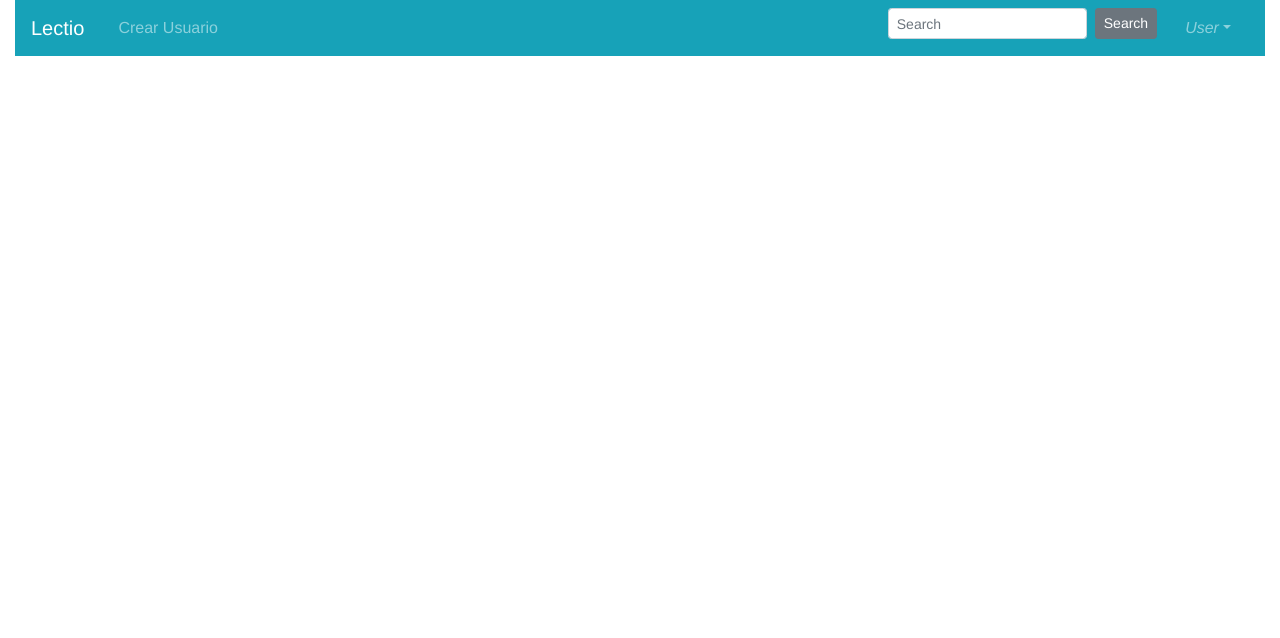
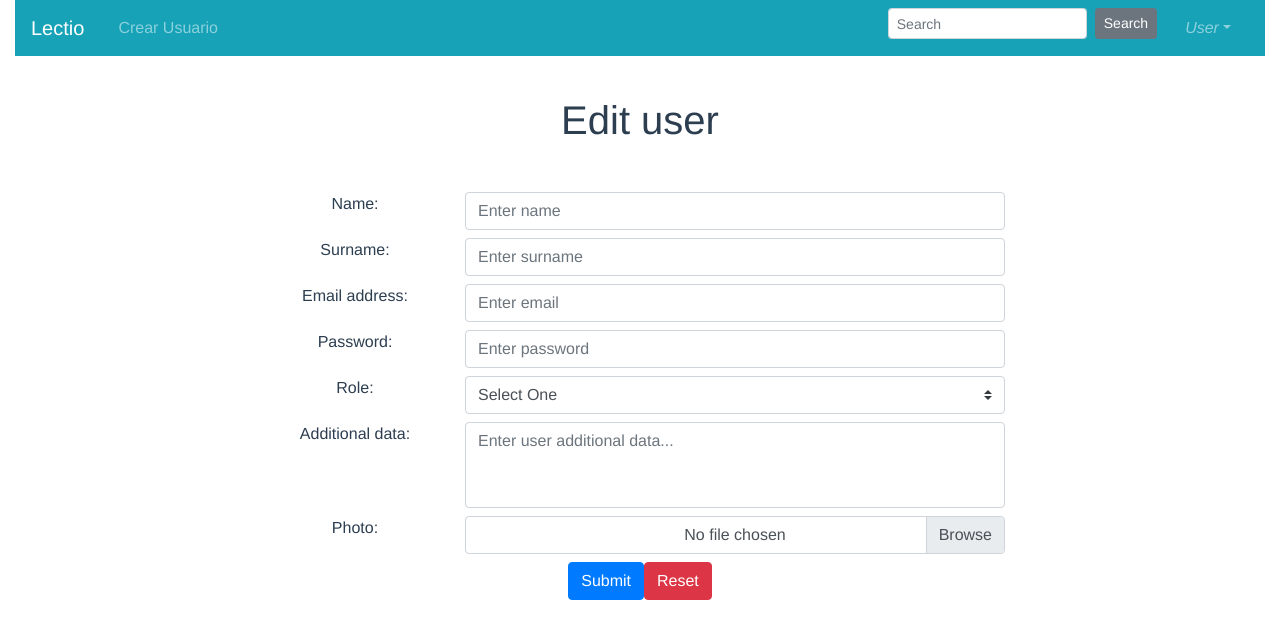
Before and after one commit to adripenate/Lectio-Frontend, a Vue app: page /#/user/edit/1 in a window 1280 px wide. Shown: the top 638 px of the page. Built offline with nearby package versions, Linux system fonts and the light colour scheme; no server answers.

Commit message:
HU-4: View for update user finish

```diff
--- a/src/APIService.js
+++ b/src/APIService.js
@@ -16,6 +16,13 @@ export class APIService {
         });
     }
 
+    async updateUser(user){
+        const url = `${API_URL}/users`;
+        return await axios.put(url, user, {
+            headers: headers
+        });
+    }
+
     getSomething() {
         const url = `${API_URL}/`;
         return axios.get(url).then(response => response.data);
@@ -24,6 +31,11 @@ export class APIService {
     async getUsers() {
         const url = `${API_URL}/users`;
         return await axios.get(url).then((response) => response.data).catch( error => { console.log(error); });
+    }
+
+    async getUser(id) {
+        const url = `${API_URL}/users/`;
+        return await axios.get(url + id).then((response) => response.data).catch( error => { console.log(error); });
     }
 
     async deleteUser(id) {
--- /dev/null
+++ b/src/components/EditUser.vue
@@ -0,0 +1,203 @@
+<template>
+<div class="hello">
+    <b-container class="bv-row">
+        <h1 class="title">Edit user</h1>
+        <b-form @submit="onSubmit" @reset="onReset" v-if="show" header='Create a new user'>
+        <b-row>
+            <b-col md="2" offset="2"><label for="name-field">Name:</label></b-col>
+            <b-col md="6">
+                <b-form-input
+                    id="name-field"
+                    v-model="form.firstName"
+                    required
+                    placeholder="Enter name"
+                ></b-form-input>
+            </b-col>
+        </b-row>
+
+        <b-row class="mt-2">
+            <b-col md="2" offset="2"><label for="surname-field">Surname:</label></b-col>
+            <b-col md="6">
+                <b-form-input
+                    id="surname-field"
+                    v-model="form.lastName"
+                    required
+                    placeholder="Enter surname"
+                ></b-form-input>
+            </b-col>
+        </b-row>
+
+        <b-row class="mt-2">
+            <b-col md="2" offset="2"><label for="email-field">Email address:</label></b-col>
+            <b-col md="6">
+                <b-form-input
+                    id="email-field"
+                    v-model="form.email"
+                    :state="emailValidation"
+                    type="email"
+                    required
+                    placeholder="Enter email"
+                ></b-form-input>
+            </b-col>
+        </b-row>
+
+        <b-row>
+            <b-col md="6" offset="2">
+                <b-form-invalid-feedback :state="emailValidation">
+                    Please enter a valid email
+                </b-form-invalid-feedback>
+            </b-col>
+        </b-row>
+
+        <b-row class="mt-2">
+            <b-col md="2" offset="2"><label for="password-field">Password:</label></b-col>
+            <b-col md="6">
+                <b-form-input
+                    id="password-field"
+                    v-model="form.password"
+                    type="password"
+                    required
+                    placeholder="Enter password"
+                ></b-form-input>
+            </b-col>
+        </b-row>
+
+        <b-row class="mt-2">
+            <b-col md="2" offset="2"><label for="roles-field">Role:</label></b-col>
+            <b-col md="6">
+                <b-form-select
+                    id="role-field"
+                    v-model="form.role"
+                    :options="roles"
+                    required
+                ></b-form-select>
+            </b-col>
+        </b-row>
+
+        <b-row class="mt-2">
+            <b-col md="2" offset="2"><label for="additional-data-field">Additional data:</label></b-col>
+            <b-col md="6">
+                <b-form-textarea
+                    id="additional-data-field"
+                    v-model="form.additional"
+                    placeholder="Enter user additional data..."
+                    rows="3"
+                    max-rows="6"
+                ></b-form-textarea>
+            </b-col>
+        </b-row>
+
+        <b-row class="mt-2">
+            <b-col md="2" offset="2"><label for="photo-field">Photo:</label></b-col>
+            <b-col md="6">
+                <b-form-file
+                    id="photo-field"
+                    v-model="form.photo"
+                    type="file"
+                ></b-form-file>
+            </b-col>
+        </b-row>
+
+        <b-row class="mt-2 justify-content-md-center" >
+            <b-col md="4"><b-button type="submit" variant="primary">Submit</b-button><b-button type="reset" variant="danger">Reset</b-button></b-col>
+        </b-row>
+
+        <b-alert variant="success" show v-if="successNewUser">Successful updated!</b-alert>
+        <b-alert variant="danger" show v-if="error">An error has ocurred!</b-alert>
+    </b-form>
+</b-container>
+</div>
+</template>
+
+<script>
+  import {APIService} from '../APIService';
+  export default {
+    data() {
+      return {
+        form: {
+          firstName: '',
+          lastName: '',
+          email: '',
+          password: '',
+          photo: '',
+          role: null,
+          additional: ''
+        },
+        successUptatedUser : false,
+        error : false,
+        roles: [{ text: 'Select One', value: null }, 'Student', 'Librarian', 'Administrator'],
+        show: true
+      }
+    },
+
+    computed:{
+        emailValidation() {
+            if(this.form.email != ''){
+                var emailRegex = /^(([^<>()[\]\\.,;:\s@"]+(\.[^<>()[\]\\.,;:\s@"]+)*)|(".+"))@((\[[0-9]{1,3}\.[0-9]{1,3}\.[0-9]{1,3}\.[0-9]{1,3}\])|(([a-zA-Z\-0-9]+\.)+[a-zA-Z]{2,}))$/;
+                return emailRegex.test(this.form.email);
+            }
+            return null;
+        }
+    },
+
+    mounted(){
+        this.getUserData()
+    },
+    methods: {
+        onSubmit(evt) {
+            evt.preventDefault()
+            const apiService = new APIService();
+            var data = apiService.updateUser(JSON.stringify(this.form));
+            data.then(result => {
+                if (result.status == 201) {
+                    this.successUptatedUser = true;
+                    this.onReset();
+                } else {
+                    this.error = true;
+                }})
+
+        },
+        onReset(evt) {
+            evt.preventDefault()
+            // Reset our form values
+            this.form.firstName = ''
+            this.form.lastName = ''
+            this.form.email = ''
+            this.form.password = '',
+            this.form.photo = '',
+            this.form.role = null
+            this.form.additional = ''
+            // Trick to reset/clear native browser form validation state
+            this.show = false
+            this.$nextTick(() => {
+            this.show = true
+            })
+        },
+        getUserData(){
+            var apiService = new APIService();
+            apiService.getUser(this.$route.params.id).then(result => {
+                if (result.status == 201) {
+                    this.setData(result.data);
+                } else {
+                    this.error = true;
+                }
+            })
+        },
+        setData(data) {
+            this.form.firstName = data.firstName
+            this.form.lastName = data.lastName
+            this.form.email = data.email
+            this.form.password = data.password,
+            this.form.photo = data.photo,
+            this.form.role = data.role
+            this.form.additional = data.additional
+        }
+    }
+  }
+</script>
+
+<style>
+.title{
+    padding: 5vh;
+}
+</style>
--- a/src/components/UserList.vue
+++ b/src/components/UserList.vue
@@ -5,7 +5,7 @@
         <div>
              <b-table :items="items" :fields="fields" striped responsive="sm" v-if="showTable">
                 <template v-slot:cell(options)="row">
-                    <b-button pill size="sm" @click="row.toggleDetails" class="mr-2">
+                    <b-button pill size="sm" :to="`/user/edit/${row.item.id}`" class="mr-2">
                     <b-icon icon="pencil-square"></b-icon> Edit
                     </b-button>
                     <b-button variant="danger" pill size="sm" @click="setUserAndShowModal(row.item, row.index, $event.target)" class="mr-2" ref="btnShow">
--- a/src/main.js
+++ b/src/main.js
@@ -7,6 +7,7 @@ import VueRouter from 'vue-router'
 
 import CreateUser from './components/CreateUser.vue'
 import UserList from './components/UserList.vue'
+import EditUser from './components/EditUser.vue'
 
 Vue.use(VueRouter)
 Vue.use(BootstrapVue)
@@ -17,6 +18,7 @@ Vue.config.productionTip = false
 const router = new VueRouter({
   routes: [
     { path: '/createUser', component: CreateUser, meta: {title: "Lectio - Create new user"} },
+    { path: '/user/edit/:id', component: EditUser, meta: {title: "Lectio - Edit user"} },
     { path: '/', component: UserList, meta: {title: "Lectio - Home"} },
   ]
 })
```
